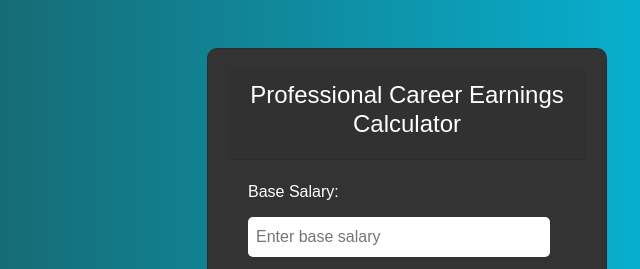
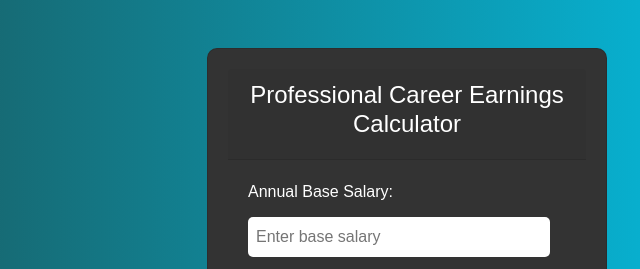
Before and after one commit to abhinayTiwari/ProspectiveSalaryAccumulator, a plain HTML site: page index.html in a window 1280 px wide. Shown: the top 269 px of the page, 233-873 px from the left. Drawn offline with nearby package versions, Linux system fonts and the light colour scheme.

Commit message:
Improved Field name

```diff
--- a/index.html
+++ b/index.html
@@ -26,7 +26,7 @@
                   <div class="card-body">
                      <div >
                         <div class="input-group">
-                           <label for="baseSalary">Base Salary:</label>
+                           <label for="baseSalary">Annual Base Salary:</label>
                            <input type="number" id="baseSalary" placeholder="Enter base salary">
                         </div>
                         <div class="input-group">
```
